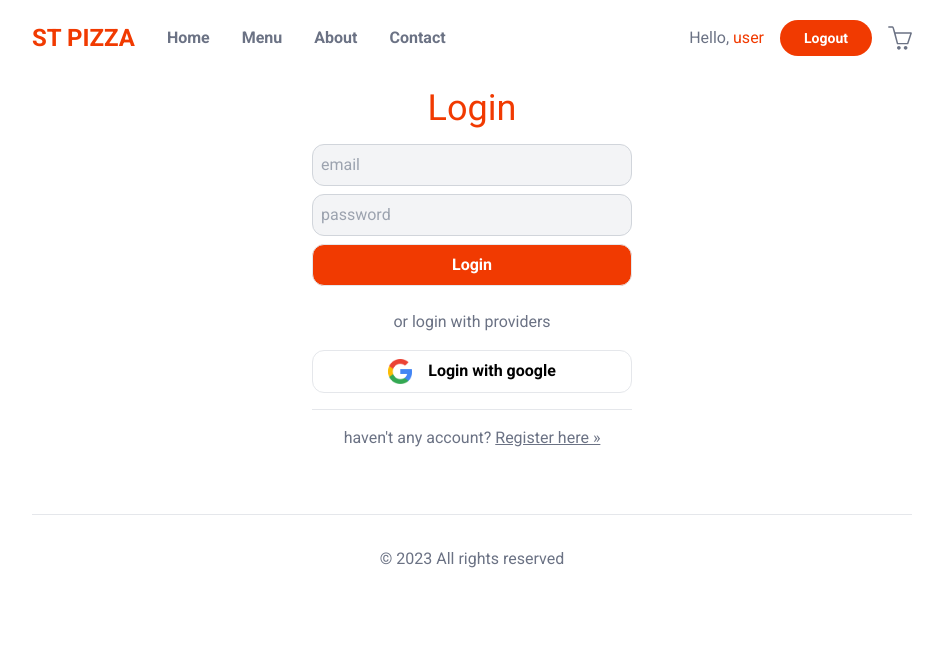
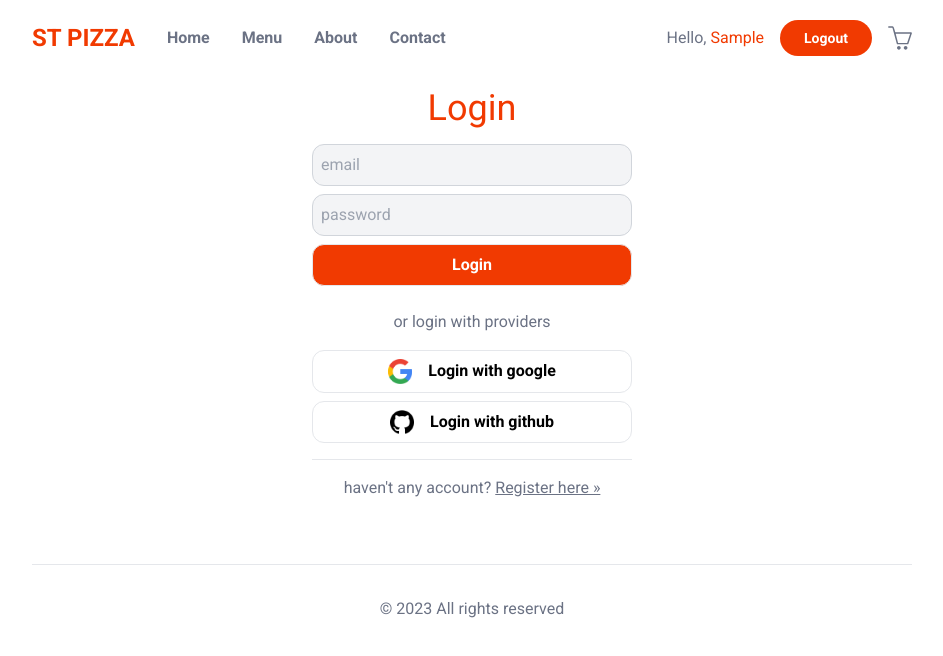
Before and after one commit to Mahdi-Alaee/food-ordering-app, a Next.js app: page /login in a window 1280 px wide. Shown: the top 656 px of the page, without its empty margins (168-1111 px from the left). Built offline with nearby package versions, Linux system fonts and the light colour scheme; no server answers; sample sign-in values are in the browser's storage.

Commit message:
handle login with github

```diff
--- a/next.config.mjs
+++ b/next.config.mjs
@@ -1,4 +1,16 @@
 /** @type {import('next').NextConfig} */
-const nextConfig = {};
+const nextConfig = {
+  images: {
+    remotePatterns: [
+      {
+        hostname: "avatars.githubusercontent.com",
+        pathname: "/**",
+        protocol: "https",
+        port: "",
+      },
+    ],
+    loader: "default",
+  },
+};
 
 export default nextConfig;
--- a/src/app/api/auth/[...nextauth]/options.ts
+++ b/src/app/api/auth/[...nextauth]/options.ts
@@ -4,6 +4,7 @@ import { AuthOptions } from "next-auth";
 import CredentialsProvider from "next-auth/providers/credentials";
 import bcrypt from "bcrypt";
 import GoogleProvider from "next-auth/providers/google";
+import Github from "next-auth/providers/github";
 
 export const options: AuthOptions = {
   providers: [
@@ -42,6 +43,10 @@ export const options: AuthOptions = {
         }
       }
     }),
+    Github({
+      clientId: process.env.GITHUB_ID!,
+      clientSecret:process.env.GITHUB_SECRET!
+    })
   ],
   debug: true
 };
--- a/src/app/login/page.tsx
+++ b/src/app/login/page.tsx
@@ -91,6 +91,24 @@ export default function Login() {
             />
             Login with google
           </button>
+          {/* github button */}
+          <button
+            className="border py-2 text-black font-bold rounded-xl flex items-center justify-center gap-x-4"
+            onClick={() => {
+              signIn("github", {
+                callbackUrl: "/",
+              });
+            }}
+            type="button"
+          >
+            <Image
+              src="/images/github.png"
+              alt="github png"
+              width="24"
+              height="24"
+            />
+            Login with github
+          </button>
         </div>
         {/* spliter border */}
         <div className="border-t my-4"></div>
--- a/src/app/profile/page.tsx
+++ b/src/app/profile/page.tsx
@@ -1,4 +1,4 @@
-'use client'
+"use client";
 
 import { useSession } from "next-auth/react";
 import Image from "next/image";
@@ -7,7 +7,6 @@ import { redirect } from "next/navigation";
 export default function Profile() {
   const { status, data } = useSession();
 
-  console.log(data?.user);
 
   if (status === "loading") {
     return "Loading ...";
@@ -24,7 +23,16 @@ export default function Profile() {
       <div className="max-w-md mx-auto flex gap-x-6">
         {/* left */}
         <div className="max-w-2/6">
-          {/* profile photo */}
+          {data.user?.image ? (
+            //   {/* profile photo */}
+            <Image
+              src={data.user?.image}
+              alt="person profile image"
+              width="10000"
+              height="10000"
+              className="w-32 object-contain rounded-xl"
+            />
+          ) : (
             <Image
               src="/images/person.png"
               alt="person profile image"
@@ -32,6 +40,7 @@ export default function Profile() {
               height="10000"
               className="w-32 object-contain rounded-xl"
             />
+          )}
           {/* edit button */}
           <button
             className="flex justify-center items-center border w-full py-2 rounded-xl mt-1 font-bold duration-150 hover:border-grayColor hover:bg-grayColor hover:text-white"
@@ -53,7 +62,7 @@ export default function Profile() {
             className="border p-2 rounded-xl bg-gray-300/70"
             type="text"
             disabled
-            value="mahdi@gmail.com"
+            value={data.user?.email!}
           />
           {/* submit */}
           <button
--- a/src/app/register/page.tsx
+++ b/src/app/register/page.tsx
@@ -98,6 +98,24 @@ export default function Register() {
             />
             Login with google
           </button>
+          {/* github button */}
+          <button
+            className="border py-2 text-black font-bold rounded-xl flex items-center justify-center gap-x-4"
+            onClick={() => {
+              signIn("github", {
+                callbackUrl: "/",
+              });
+            }}
+            type="button"
+          >
+            <Image
+              src="/images/github.png"
+              alt="github png"
+              width="24"
+              height="24"
+            />
+            Login with github
+          </button>
         </div>
         {/* spliter border */}
         <div className="border-t my-4"></div>
--- a/src/components/large/Header.tsx
+++ b/src/components/large/Header.tsx
@@ -22,8 +22,13 @@ export default function Header() {
       <div className="flex items-center gap-x-4">
         {session ? (
           <>
-          <Link href='/profile'>
-            Hello, <span className="text-redColor">{session.user?.email?.split('@')[0]}</span>
+            <Link href="/profile">
+              Hello,{" "}
+              <span className="text-redColor">
+                {session.user?.name
+                  ? session.user.name.split(" ")[0]
+                  : session.user?.email?.split("@")[0]}
+              </span>
             </Link>
             <div
               onClick={() => {
```
Also changed, not shown: public/images/github.png (added), 1 other file (tests, documents, lock files or other folders). Lines whose indentation alone changed are shown as unchanged.
